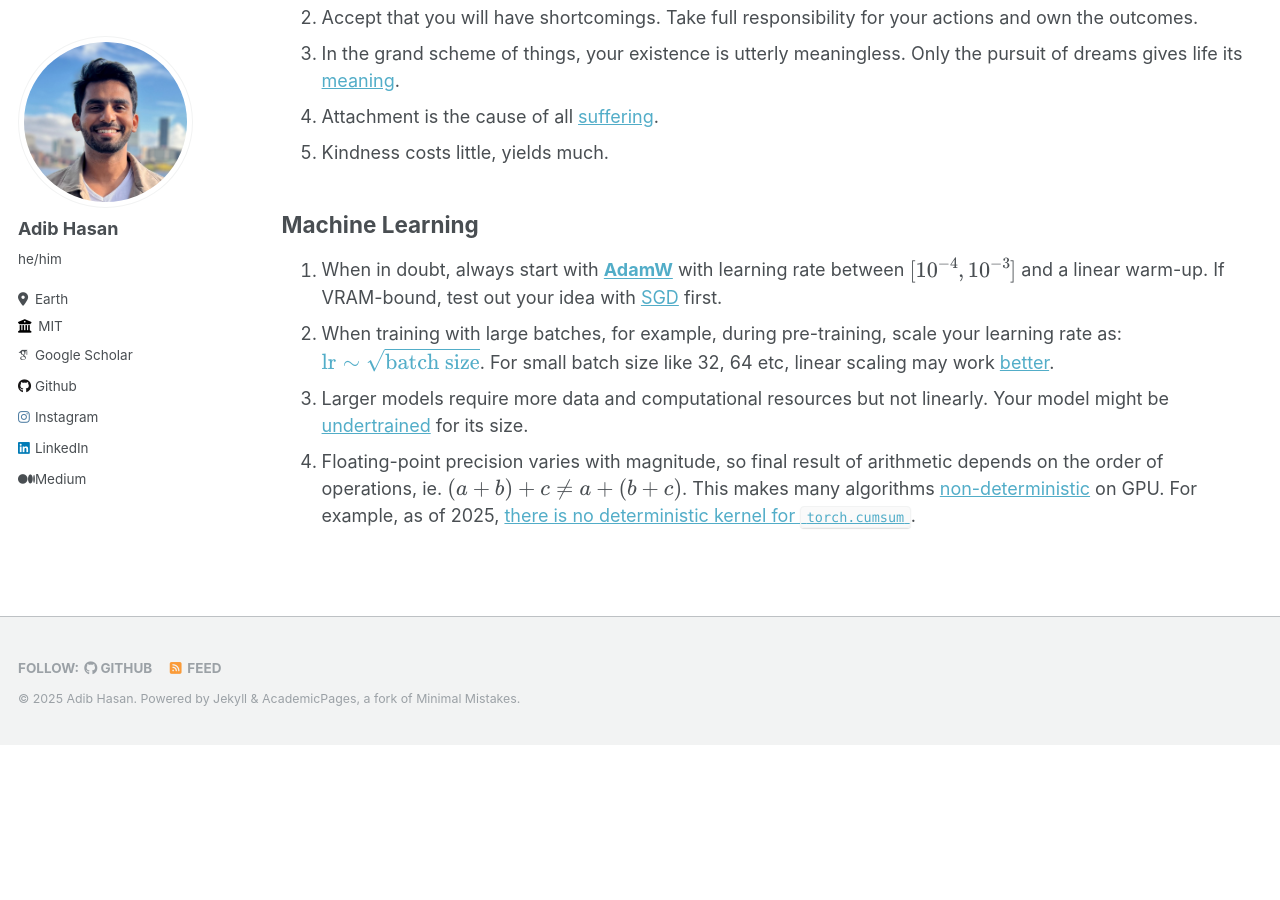
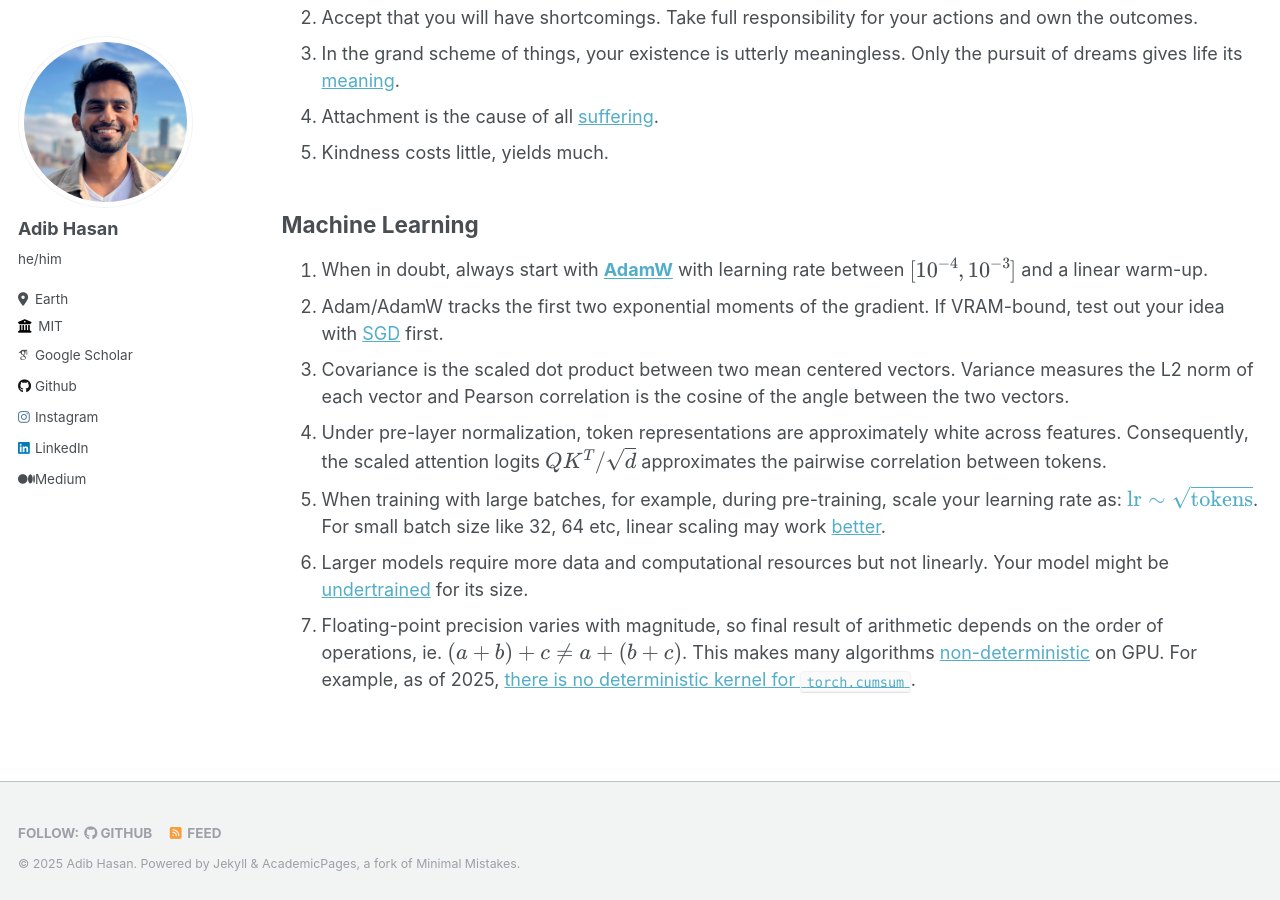
Before and after one commit to Neehan/neehan.github.io, a Jekyll site: the page built from _pages/lessons.md, in a window 1280 px wide and 900 px high, scrolled down 592 px. Built offline with Jekyll 4.4.1, drawn with Linux system fonts in a browser that asks for light colours; some web fonts are replaced; before the commit the page ends 1337 px from its top, so only the background shows below that.

Commit message:
Update lessons.md

```diff
--- a/_pages/lessons.md
+++ b/_pages/lessons.md
@@ -23,7 +23,10 @@ Here is a running list of lessons that I have learned over the years from my mis
 5. Kindness costs little, yields much.
 
 ## Machine Learning
-1. When in doubt, always start with **[AdamW](https://docs.pytorch.org/docs/stable/generated/torch.optim.AdamW.html)** with learning rate between $[10^{-4}, 10^{-3}]$ and a linear warm-up. If VRAM-bound, test out your idea with [SGD](https://docs.pytorch.org/docs/stable/generated/torch.optim.SGD.html) first.
-2. When training with large batches, for example, during pre-training, scale your learning rate as: [$\mathrm{lr} \sim \sqrt{\mathrm{batch\ size}}$](https://arxiv.org/pdf/1705.08741). For small batch size like 32, 64 etc, linear scaling may work [better](https://arxiv.org/pdf/1404.5997).
-3. Larger models require more data and computational resources but not linearly. Your model might be [undertrained](https://arxiv.org/pdf/2001.08361) for its size.
-4. Floating-point precision varies with magnitude, so final result of arithmetic depends on the order of operations, ie. $(a + b) + c \neq a + (b + c)$. This makes many algorithms [non-deterministic](https://thinkingmachines.ai/blog/defeating-nondeterminism-in-llm-inference/) on GPU. For example, as of 2025, [there is no deterministic kernel for `torch.cumsum`](https://github.com/pytorch/pytorch/issues/89492).
+1. When in doubt, always start with **[AdamW](https://docs.pytorch.org/docs/stable/generated/torch.optim.AdamW.html)** with learning rate between $[10^{-4}, 10^{-3}]$ and a linear warm-up.
+2. Adam/AdamW tracks the first two exponential moments of the gradient. If VRAM-bound, test out your idea with [SGD](https://docs.pytorch.org/docs/stable/generated/torch.optim.SGD.html) first.
+3. Covariance is the scaled dot product between two mean centered vectors. Variance measures the L2 norm of each vector and Pearson correlation is the cosine of the angle between the two vectors.
+4. Under pre-layer normalization, token representations are approximately white across features. Consequently, the scaled attention logits $QK^T/\sqrt{d}$ approximates the pairwise correlation between tokens.
+5. When training with large batches, for example, during pre-training, scale your learning rate as: [$\mathrm{lr} \sim \sqrt{\mathrm{tokens}}$](https://arxiv.org/pdf/1705.08741). For small batch size like 32, 64 etc, linear scaling may work [better](https://arxiv.org/pdf/1404.5997).
+6. Larger models require more data and computational resources but not linearly. Your model might be [undertrained](https://arxiv.org/pdf/2001.08361) for its size.
+7. Floating-point precision varies with magnitude, so final result of arithmetic depends on the order of operations, ie. $(a + b) + c \neq a + (b + c)$. This makes many algorithms [non-deterministic](https://thinkingmachines.ai/blog/defeating-nondeterminism-in-llm-inference/) on GPU. For example, as of 2025, [there is no deterministic kernel for `torch.cumsum`](https://github.com/pytorch/pytorch/issues/89492).
```
